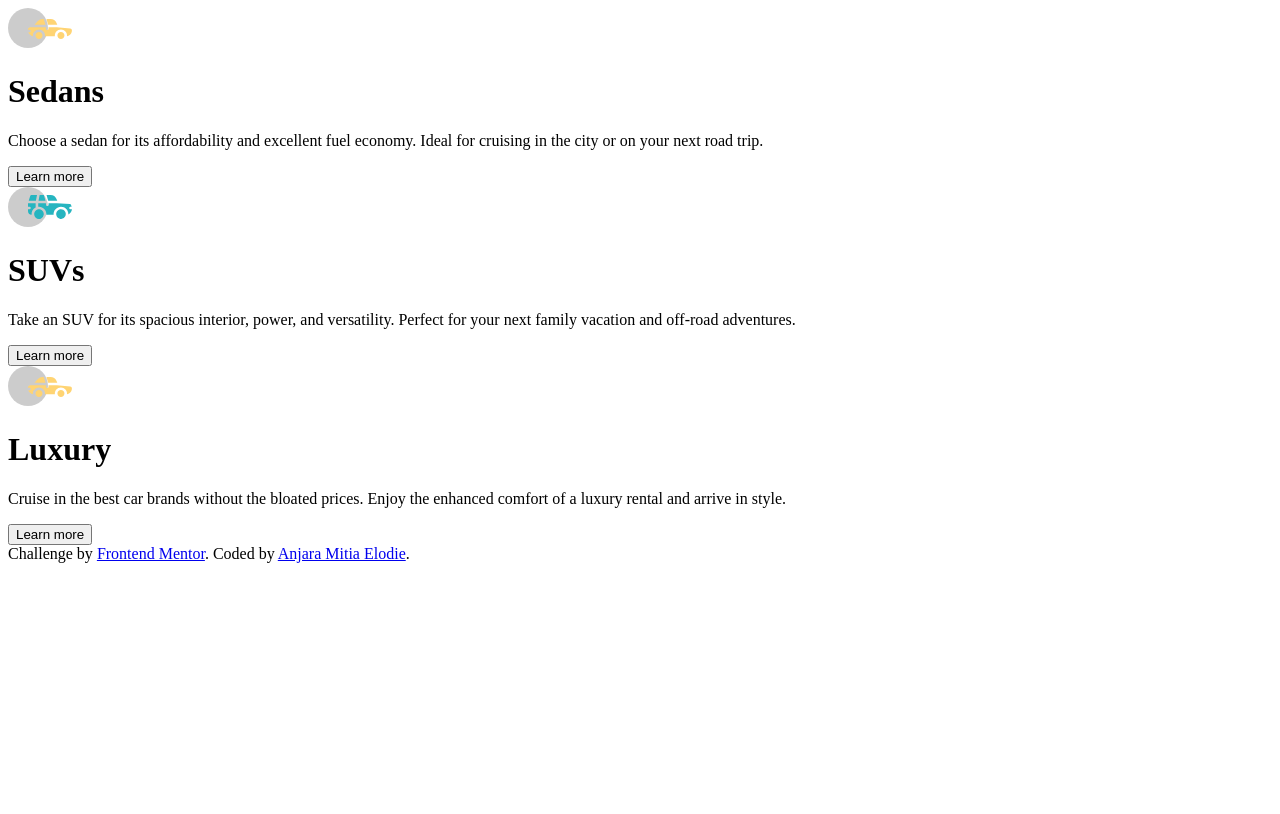
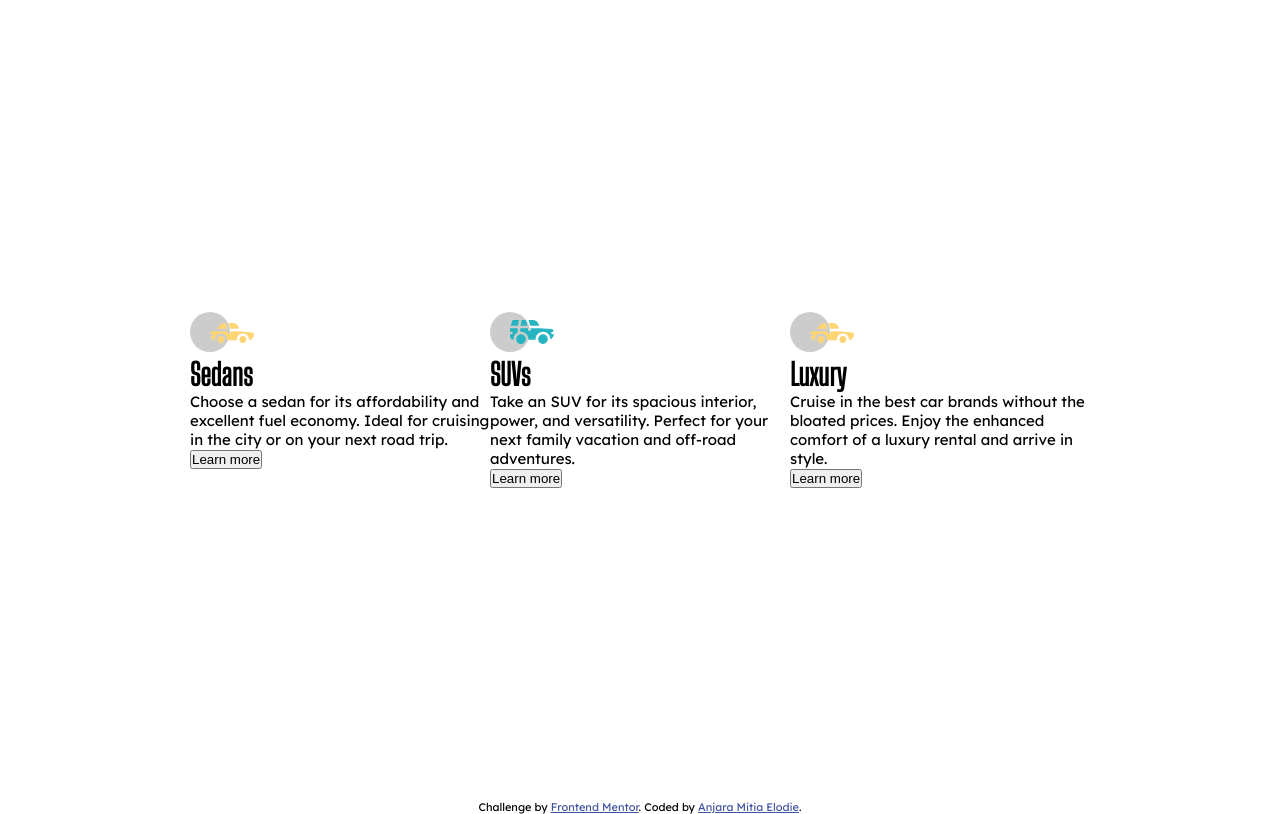
Before and after one commit to MitiaElodie/3-column-preview-card-component-main, a plain HTML site: page index.html in a window 1280 px wide. Drawn offline with Linux system fonts and the light colour scheme.

Commit message:
init css

```diff
--- a/index.html
+++ b/index.html
@@ -3,7 +3,9 @@
 <head>
   <meta charset="UTF-8">
   <meta name="viewport" content="width=device-width, initial-scale=1.0"> <!-- displays site properly based on user's device -->
-
+  <link rel="preconnect" href="https://fonts.googleapis.com">
+  <link rel="preconnect" href="https://fonts.gstatic.com" crossorigin>
+  <link href="https://fonts.googleapis.com/css2?family=Big+Shoulders+Display&family=Lexend+Deca&display=swap" rel="stylesheet">
   <link rel="icon" type="image/png" sizes="32x32" href="./images/favicon-32x32.png">
   <link rel="stylesheet" type="text/css" href="style.css">
   <title>Frontend Mentor | 3-column preview card component</title>
--- a/style.scss
+++ b/style.scss
@@ -1,2 +1,43 @@
+$card-length: 300px;
+$border-radius: 20px;
+$sedans-color: hsl(31, 77%, 52%);
+$suvs-color: hsl(184, 100%, 22%);
+$luxury-color: hsl(179, 100%, 13%);
+$paragraph-color: hsla(0, 0%, 100%, 0.75);
+$very-light-grey: hsl(0, 0%, 95%);
+$font-size: 15px;
+
+* {
+   padding: 0;
+   margin: 0;
+   box-sizing: border-box;
+}
+
+body {
+   font-family: 'Lexend Deca', sans-serif;
+   font-size: $font-size;
+}
+
+.car {
+   &__container {
+      height: 100vh;
+      display: flex;
+      align-items: center;
+      justify-content: center;
+   }
+
+   &__content {
+      display: flex;
+   }
+
+   &__title {
+      font-family: 'Big Shoulders Display', sans-serif;
+   }
+
+   &__choice {
+      width: $card-length;
+   }
+}
+
 .attribution { font-size: 11px; text-align: center; }
 .attribution a { color: hsl(228, 45%, 44%); }
```
Also changed, not shown: style.css, 1 other file.
